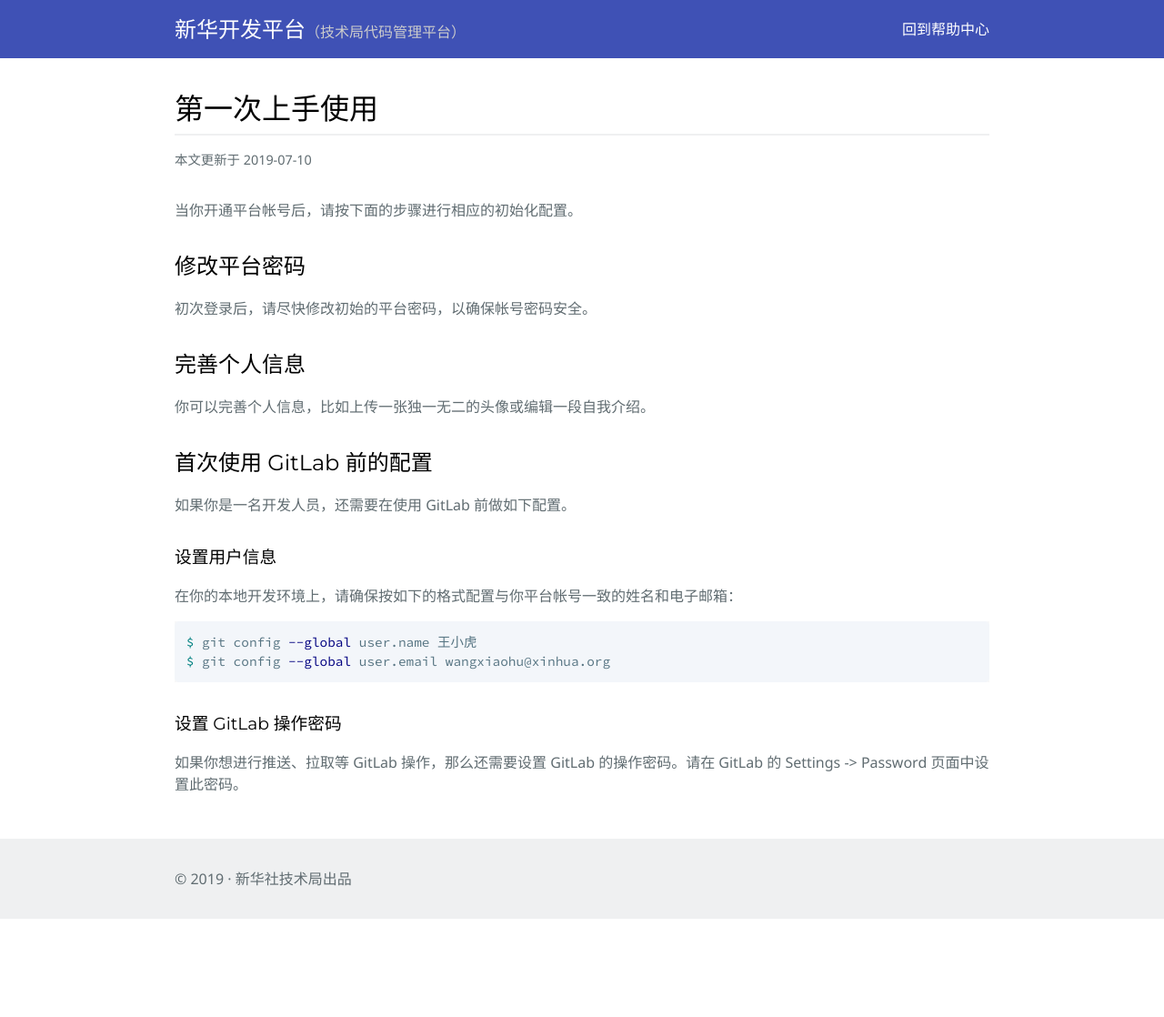
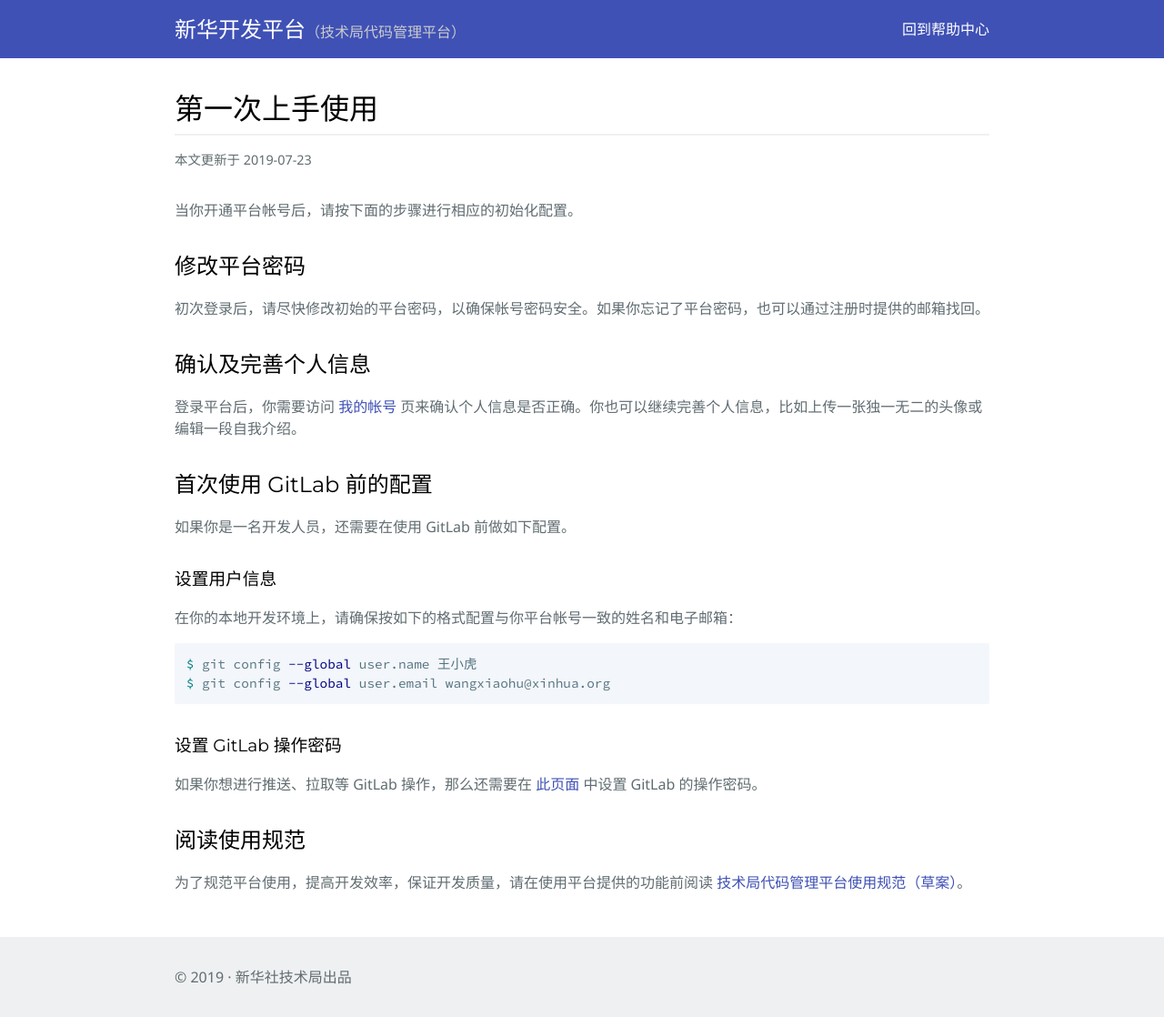
Before and after one commit to myanbin/guides, a Jekyll site: the page built from _posts/tutorial/2019-06-15-getting-started.md, in a window 1280 px wide. Shown: the whole page at 91% size. Built offline with Jekyll 4.4.1, drawn with Linux system fonts in a browser that asks for light colours; before the commit the page ends 1010 px from its top, so only the background shows below that.

Commit message:
feat: 更新登记表和第一次上手文档

```diff
--- a/_posts/tutorial/2019-06-15-getting-started.md
+++ b/_posts/tutorial/2019-06-15-getting-started.md
@@ -1,10 +1,9 @@
 ---
 layout: post
 title:  第一次上手使用
-date:   2019-07-10 10:50:00
+date:   2019-07-23 10:50:00
 author:
   - 马艳彬 <mayanbin@xinhua.org>
-  - 李骞 <liqian6@xinhua.org>
 categories: tutorial
 index: 0
 ---
@@ -13,11 +12,11 @@ index: 0
 
 ## 修改平台密码
 
-初次登录后，请尽快修改初始的平台密码，以确保帐号密码安全。
+初次登录后，请尽快修改初始的平台密码，以确保帐号密码安全。如果你忘记了平台密码，也可以通过注册时提供的邮箱找回。
 
-## 完善个人信息
+## 确认及完善个人信息
 
-你可以完善个人信息，比如上传一张独一无二的头像或编辑一段自我介绍。
+登录平台后，你需要访问 [我的帐号](//xinhua.dev/account/profile) 页来确认个人信息是否正确。你也可以继续完善个人信息，比如上传一张独一无二的头像或编辑一段自我介绍。
 
 ## 首次使用 GitLab 前的配置
 
@@ -34,10 +33,9 @@ $ git config --global user.email wangxiaohu@xinhua.org
 
 ### 设置 GitLab 操作密码
 
-如果你想进行推送、拉取等 GitLab 操作，那么还需要设置 GitLab 的操作密码。请在 GitLab 的 Settings -> Password 页面中设置此密码。
+如果你想进行推送、拉取等 GitLab 操作，那么还需要在 [此页面](//gitlab.xinhua.dev/profile/password/edit) 中设置 GitLab 的操作密码。
 
-<!--
+
 ## 阅读使用规范
 
-为了规范平台使用，提高开发效率，保证开发质量，请在使用平台提供的功能前阅读 [新华开发平台使用规范](criterion-of-use.html)
- -->
+为了规范平台使用，提高开发效率，保证开发质量，请在使用平台提供的功能前阅读 [技术局代码管理平台使用规范（草案）](criterion-of-use.html)。
```
Also changed, not shown: _posts/faq/2019-06-16-migrating-to-gitlab.md (+5 -3 lines), _posts/faq/2019-07-09-rewrite-git-history.md (+1 -1 lines), firststep/2019-06-26-creating-account.md (+2 -2 lines), index.md (+3 -4 lines).
